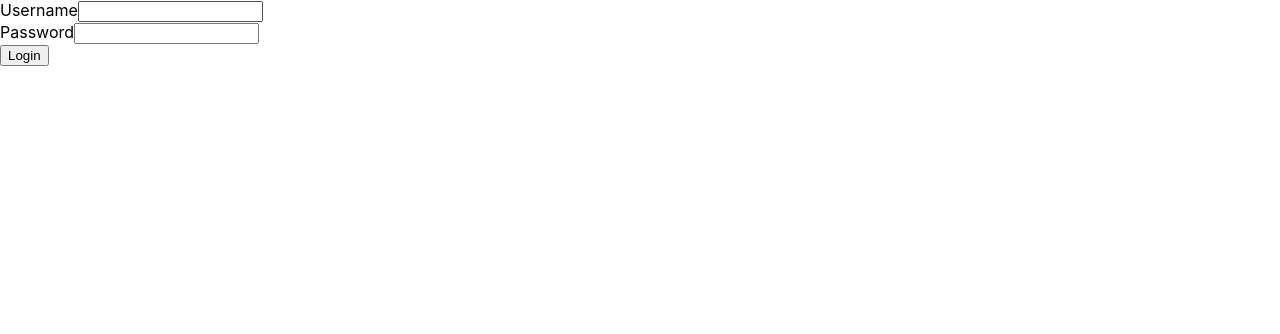
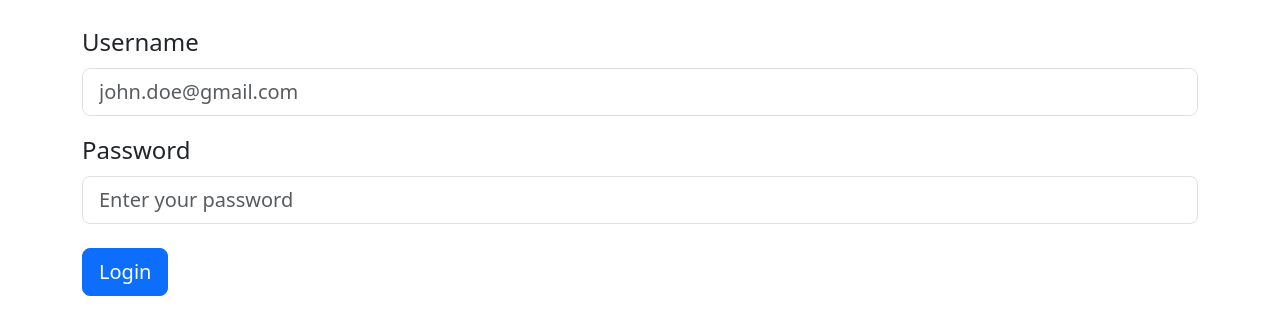
Before and after one commit to Negar-La/Assignment-Submission-App, a React (Create React App) app in the folder AssignmentSubmissionApp/front-end/: page /login in a window 1280 px wide. Shown: the top 334 px of the page. Built offline with nearby package versions, Linux system fonts and the light colour scheme.

Commit message:
adding bootstrap and modify login page

```diff
--- a/AssignmentSubmissionApp/front-end/package.json
+++ b/AssignmentSubmissionApp/front-end/package.json
@@ -7,7 +7,9 @@
     "@testing-library/jest-dom": "^5.17.0",
     "@testing-library/react": "^13.4.0",
     "@testing-library/user-event": "^13.5.0",
+    "bootstrap": "^5.3.2",
     "react": "^18.2.0",
+    "react-bootstrap": "^2.10.0",
     "react-dom": "^18.2.0",
     "react-router-dom": "^6.21.2",
     "react-scripts": "5.0.1",
--- a/AssignmentSubmissionApp/front-end/src/App.js
+++ b/AssignmentSubmissionApp/front-end/src/App.js
@@ -7,6 +7,7 @@ import Homepage from "./Components/Homepage";
 import Login from "./Components/Login";
 import PrivateRoute from "./Components/PrivateRoute";
 import AssignmentView from "./Components/AssignmentView";
+import "bootstrap/dist/css/bootstrap.min.css";
 
 function App() {
   // console.log("hi");
--- a/AssignmentSubmissionApp/front-end/src/Components/Login.js
+++ b/AssignmentSubmissionApp/front-end/src/Components/Login.js
@@ -1,5 +1,6 @@
 import React, { useState } from "react";
 import { useLocalStrorage } from "../util/useLocalStorage";
+import { Button, Col, Container, Form, Row } from "react-bootstrap";
 
 const Login = () => {
   const [jwt, setJwt] = useLocalStrorage("", "jwt");
@@ -40,32 +41,50 @@ const Login = () => {
 
   return (
     <>
-      <div>
-        <label htmlFor="username">Username</label>
-        <input
+      <Container className="mt-4">
+        <Form.Group className="mb-3">
+          <Form.Label htmlFor="username" className="fs-4">
+            Username
+          </Form.Label>
+          <Form.Control
             type="email"
             id="username"
+            size="lg"
+            placeholder="john.doe@gmail.com"
             value={username}
             onChange={(event) => setUsername(event.target.value)}
           />
-      </div>
-      <div>
-        <label htmlFor="password">Password</label>
-        <input
+        </Form.Group>
+
+        <Form.Group className="mb-3">
+          <Form.Label htmlFor="password" className="fs-4">
+            Password
+          </Form.Label>
+          <Form.Control
             type="password"
             id="password"
+            size="lg"
+            placeholder="Enter your password"
             value={password}
-          onChange={(e) => {
-            setPassword(e.target.value);
-          }}
+            onChange={(event) => setPassword(event.target.value)}
           />
-      </div>
-      <div>
-        <button id="submit" type="button" onClick={() => sendLoginRequest()}>
+        </Form.Group>
+
+        <Row className="mt-4">
+          <Col>
+            <Button
+              id="submit"
+              type="button"
+              size="lg"
+              onClick={() => sendLoginRequest()}
+              variant="primary"
+            >
               Login
               {/* onClick = {sendLoginRequest()}  will execute/invoke function immediately when the component is rendered */}
-        </button>
-      </div>
+            </Button>
+          </Col>
+        </Row>
+      </Container>
     </>
   );
 };
```
Also changed, not shown: 1 other file (tests, documents, lock files or other folders). Lines whose indentation alone changed are shown as unchanged.
